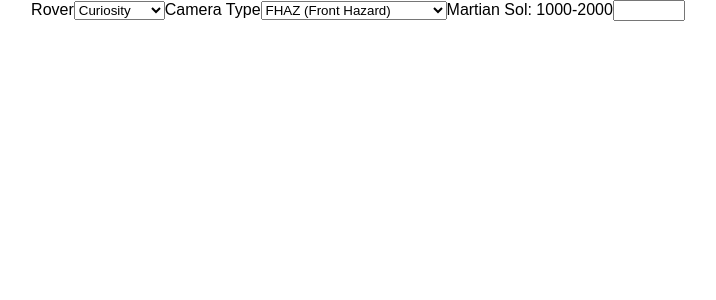
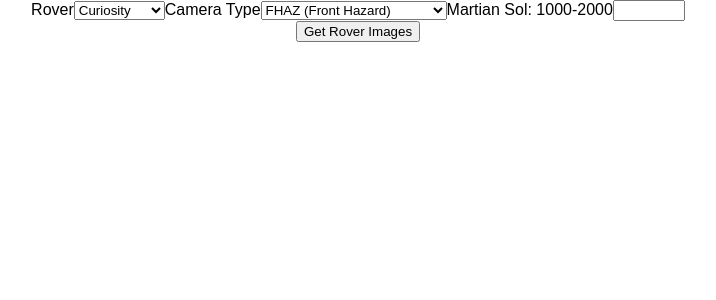
Before and after one commit to JGordy/mars_rovers_photos, a React (Create React App) app: page / in a window 1280 px wide. Shown: the top 300 px of the page, without its empty margins (282-998 px from the left). Built offline with nearby package versions, Linux system fonts and the light colour scheme.

Commit message:
Successful fetch call made. Receiving NASA data.

```diff
--- a/src/components/App.js
+++ b/src/components/App.js
@@ -2,9 +2,6 @@
 import '../styles/App.css';
 
 import GetImageForm from './GetImageForm';
-
-const API_KEY = "oN9Ew3iedAkuVhQbsgl7GL78wg0fUQZseofFO6aK";
-
 
 class App extends Component {
   render() {
--- a/src/components/GetImageButton.js
+++ b/src/components/GetImageButton.js
@@ -1,10 +1,15 @@
 import React, { Component } from 'react';
 
 export default class GetImageButton extends Component {
+  constructor(props) {
+    super(props);
+  }
   render() {
     return (
-      <div className="">
-
+      <div className="button">
+        <form onSubmit={this.props.fetchRoverImage}>
+          <button type="submit">Get Rover Images</button>
+        </form>
       </div>
     )
   }
--- a/src/components/GetImageForm.js
+++ b/src/components/GetImageForm.js
@@ -3,6 +3,7 @@
 import ImageDisplay from './ImageDisplay';
 import GetImageButton from './GetImageButton';
 
+const API_KEY = "oN9Ew3iedAkuVhQbsgl7GL78wg0fUQZseofFO6aK";
 
 export default class GetImageForm extends Component {
   constructor(props) {
@@ -33,7 +34,14 @@
 
   fetchRoverImage = (event) => {
     event.preventDefault();
-    fetch('').then(results => {
+    this.setState({camera: this.state.camera, rover: this.state.rover, sol: this.state.sol});
+    let cam = this.state.camera;
+    let rove = this.state.rover;
+    let num = this.state.sol;
+    console.log(this.state);
+    let imageUrl = `https://api.nasa.gov/mars-photos/api/v1/rovers/${rove}/photos?sol=${num}&camera=${cam}&api_key=${API_KEY}`;
+
+    fetch(imageUrl).then(results => {
       return results.json();
     }).then(data => {
       console.log(data);
--- a/src/components/ImageDisplay.js
+++ b/src/components/ImageDisplay.js
@@ -1,6 +1,9 @@
 import React, { Component } from 'react';
 
 export default class ImageDisplay extends Component {
+  constructor(props) {
+    super(props);
+  }
   render() {
     return (
       <div className="">
```
